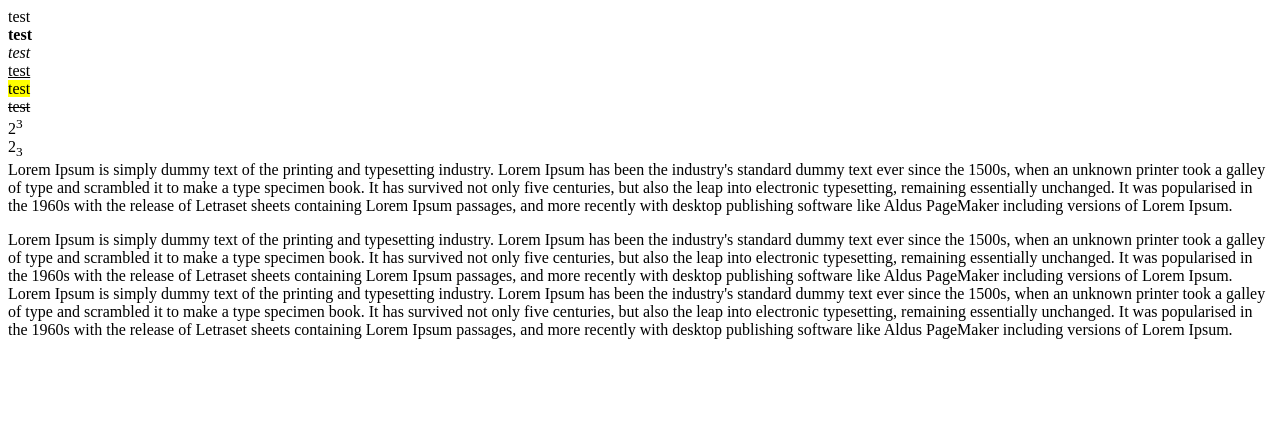
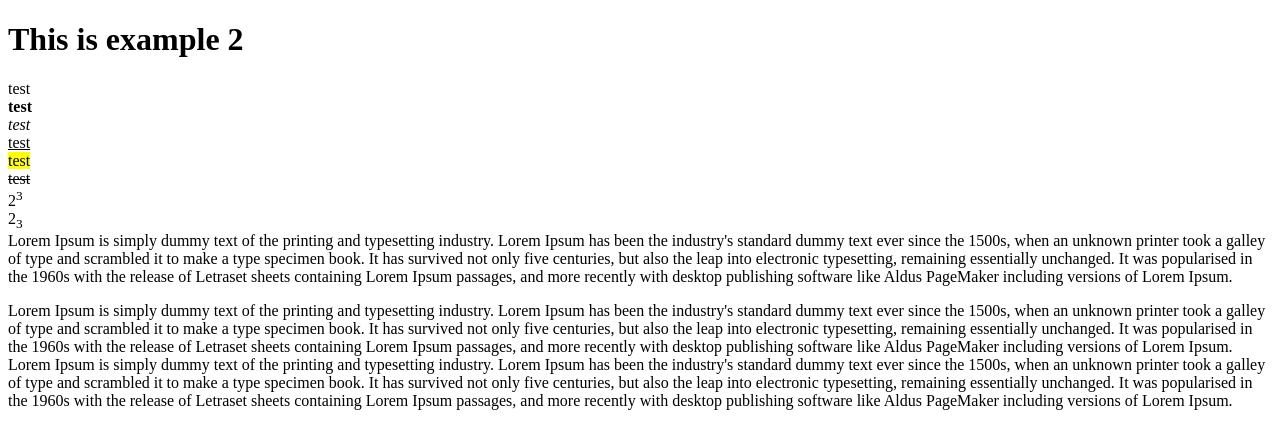
Before and after one commit to andreaangelova/html-css, a plain HTML site: page Day01/example2.html in a window 1280 px wide. Drawn offline with Linux system fonts and the light colour scheme.

Commit message:
example 2 updated

```diff
--- a/Day01/example2.html
+++ b/Day01/example2.html
@@ -4,6 +4,7 @@
         <title>Example 2</title>
     </head>
     <body>
+        <h1>This is example 2</h1>
         test <br/>
         <b>test</b><br/>
         <i>test</i></br/>
```
